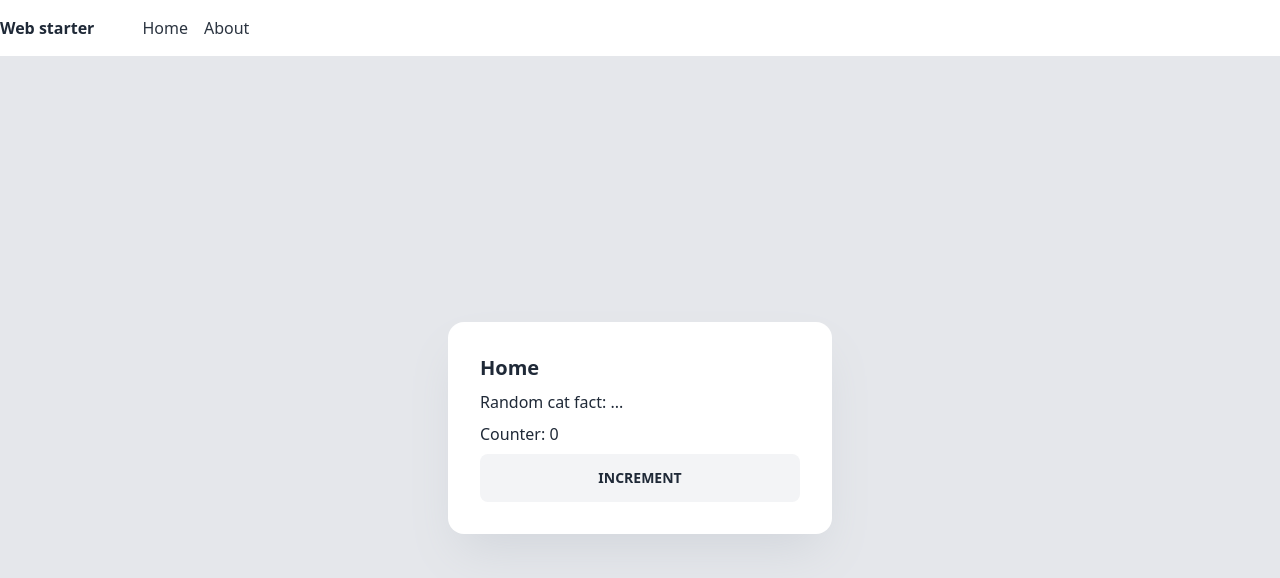
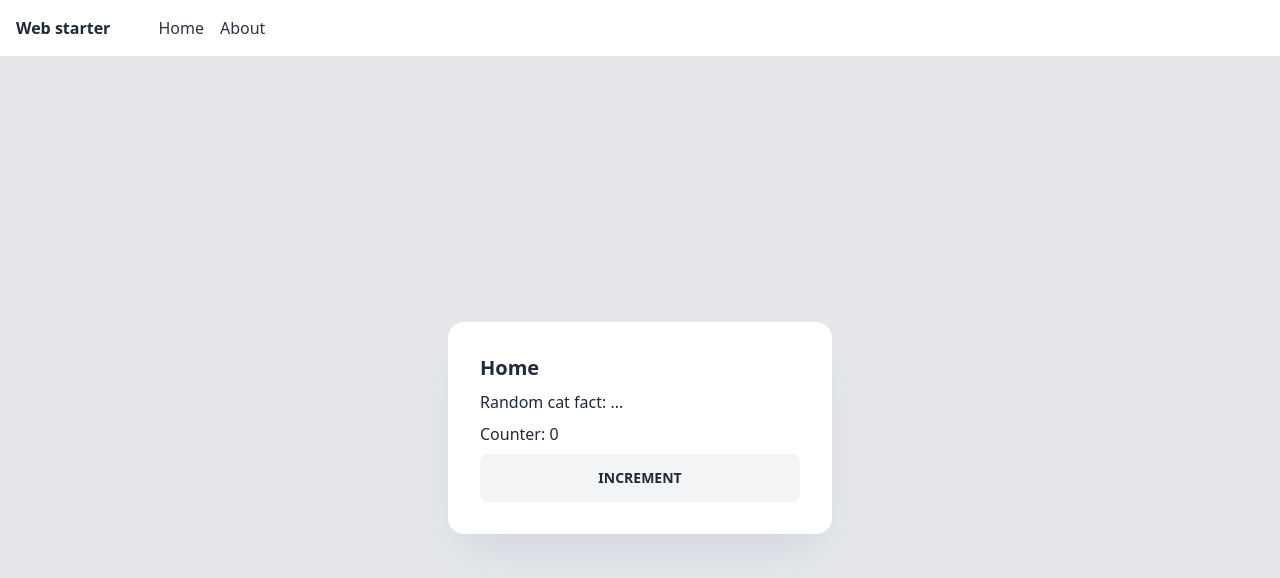
Before and after one commit to Ziao/web-starter, a React (Vite) app: page / in a window 1280 px wide. Shown: the top 578 px of the page. Built offline with nearby package versions, Linux system fonts and the light colour scheme; no server answers.

Commit message:
style: default padding for tailwind containers

```diff
--- a/tailwind.config.js
+++ b/tailwind.config.js
@@ -6,6 +6,9 @@ export default {
     theme: {
         container: {
             center: true,
+            padding: {
+                DEFAULT: "1rem",
+            },
         },
         extend: {},
     },
```
